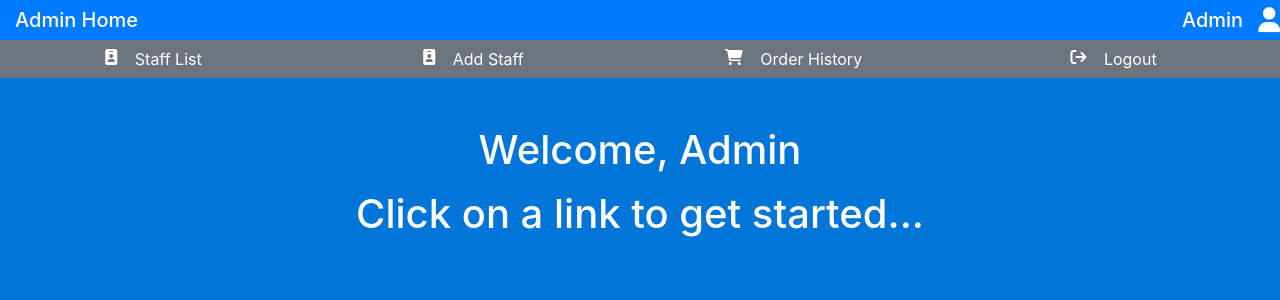
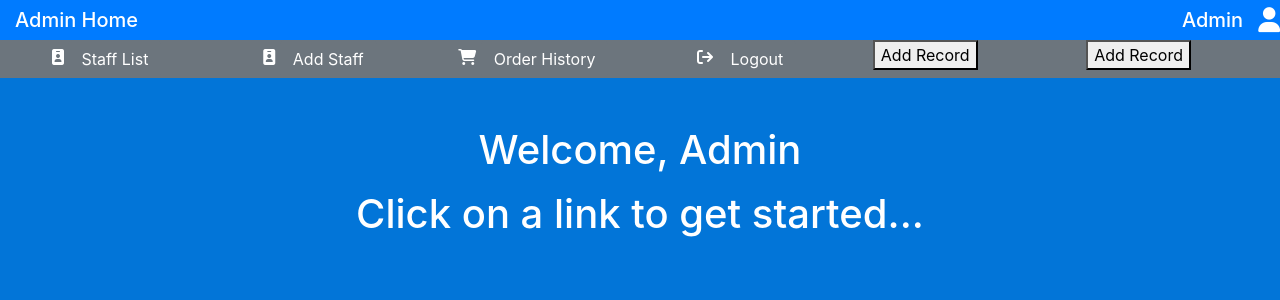
Before and after one commit to Au4Ob10/CSC_535_Record_Store, a Flask app: page /admin/portal in a window 1280 px wide. Shown: the top 300 px of the page. Run offline with Flask 2, Linux system fonts and the light colour scheme; a user stored in the database is signed in; some libraries are stand-ins or nearby versions.

Commit message:
added routes to admin.py

```diff
--- a/Website1/Admin.py
+++ b/Website1/Admin.py
@@ -88,3 +88,11 @@ def History():
 
 
     return render_template('order_history.html',order_data=order_data)
+
+@admin.route('/addrecord', methods=['GET','POST'])
+def Addrecord():
+    return render_template('stock.html')
+
+@admin.route('/stock', methods=['GET','POST'])
+def Showstock():
+    return render_template('stock.html')
--- a/Website1/templates/admin_index.html
+++ b/Website1/templates/admin_index.html
@@ -65,6 +65,14 @@
                     <i class="fa fa-sign-out" aria-hidden="true"></i>
                     <button class="btn btn-secondary" onclick="location.href='/logout'">Logout</button>
                 </div>
+                <div class="col text center">
+                  <i class="fa fa-add-record" aria-hidden="true"></i>
+                  <button class "btn btn-secondary" onclick="location.href='/admin/addrecord'">Add Record</button>
+                </div>
+                <div class="col text center">
+                  <i class="fa fa-add-record" aria-hidden="true"></i>
+                  <button class "btn btn-secondary" onclick="location.href='/admin/addrecord'">Add Record</button>
+                </div>
             </div>
           </div>
 
```
